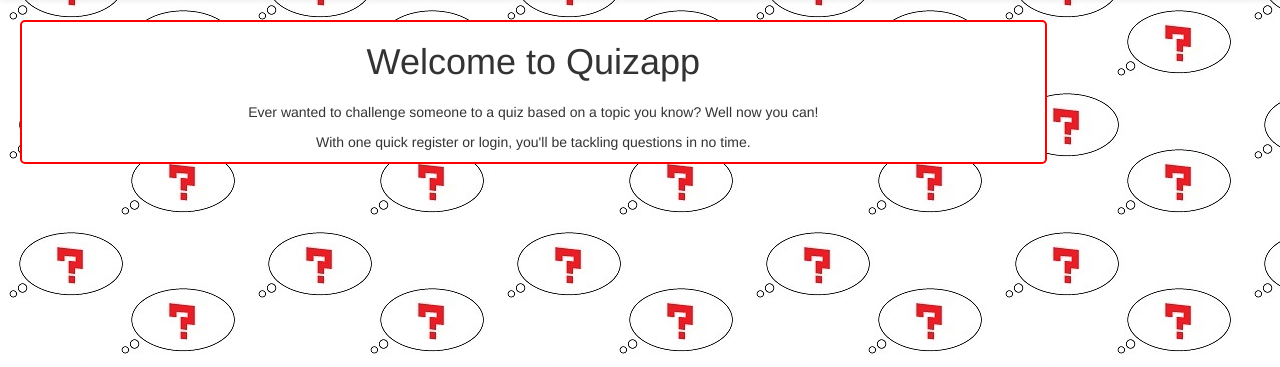
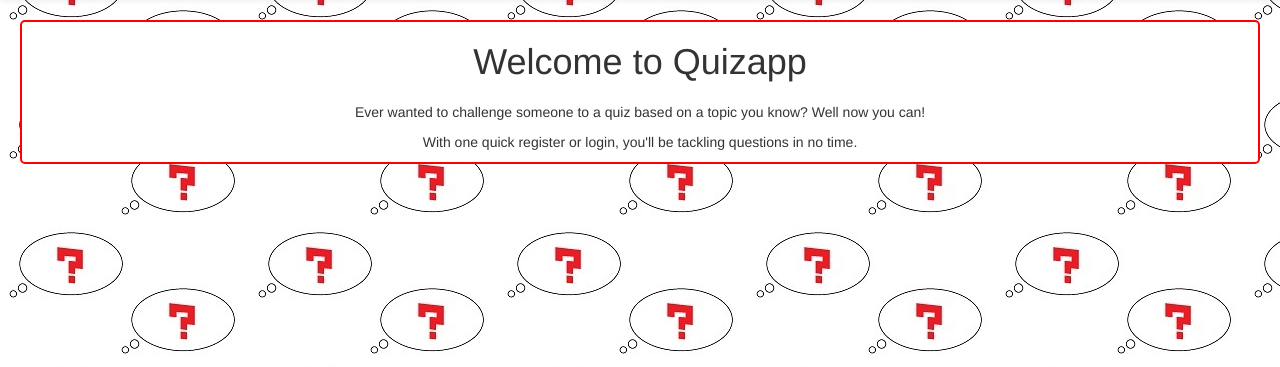
Before and after one commit to fishlinghu/QuizApp-WebApplication, a Python web app: template quizapp/quizapp/templates/homepage.html in a window 1280 px wide. Shown: the part 51-418 px from the top of the page. Run offline with Jinja, Linux system fonts and the light colour scheme; the template is opened without the code that fills it, so the values that code supplies are empty; some libraries are stand-ins or nearby versions.

Commit message:
reverted back to 12
sidebar is not needed on the homepage if there is no one logged in

```diff
--- a/quizapp/quizapp/templates/homepage.html
+++ b/quizapp/quizapp/templates/homepage.html
@@ -41,7 +41,7 @@
 	{% block content %}
 	{{ super() }}
 
-	<div class="col-md-10 main-inner">
+	<div class="col-md-12 main-inner">
 		<div class="content">
 			<h1 style="margin-bottom:20px">Welcome to Quizapp</h1>
 			<p>
```
